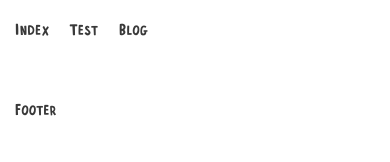
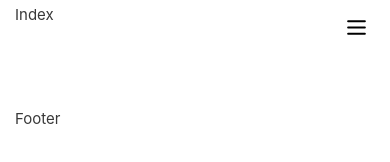
Before and after one commit to PK007PK/p46masterprojekt, a Gatsby site in the folder gatsby/: page / in a window 390 px wide. Built offline with nearby package versions, Linux system fonts and the light colour scheme; Gatsby itself is replaced by a stand-in of ours.

Commit message:
Mobile menu ready to styling customization

```diff
--- a/gatsby/package.json
+++ b/gatsby/package.json
@@ -23,6 +23,7 @@
     }
   },
   "dependencies": {
+    "@react-icons/all-files": "^4.1.0",
     "@sanity/block-content-to-react": "^2.0.7",
     "babel-plugin-styled-components": "^1.12.0",
     "cross-env": "^7.0.3",
--- a/gatsby/src/components/Navbar.js
+++ b/gatsby/src/components/Navbar.js
@@ -1,34 +1,129 @@
-import React from 'react';
+import React, { useState } from 'react';
 import { Link } from 'gatsby';
 import styled from 'styled-components';
-import { BootsContainer } from './BootsElements';
+import { HiOutlineMenu as Burger } from '@react-icons/all-files/hi/HiOutlineMenu';
+import { ImExit as Exit } from '@react-icons/all-files/im/ImExit';
+import { BootsColumn, BootsContainer, BootsRow } from './BootsElements';
 
 const NavStyle = styled.nav`
-  ul {
-    display: flex;
+  .logo {
+    margin: 1rem 0;
   }
 
-  li {
-    list-style: none;
-    margin-right: 20px;
+  .desktopMenuList {
+    display: none;
+    ${({ theme }) => theme.media.mdAbove} {
+      display: fiex;
+      justify-content: flex-end;
+    }
+
+    li {
+      margin-left: 30px;
+    }
+  }
+
+  .mobileButton {
+    z-index: 100;
+    display: flex;
+    justify-content: center;
+    align-items: center;
+    background-color: rgba(0, 0, 0, 0);
+    border: none;
+
+    ${({ theme }) => theme.media.mdAbove} {
+      display: none;
+    }
+
+    & > * {
+      width: 25px;
+      height: 25px;
+    }
+  }
+
+  .mobileMenu {
+    position: fixed;
+    top: 0;
+    left: 0;
+    width: 100vw;
+    height: 100vh;
+    z-index: 50;
+    background-color: black;
+    color: white;
+  }
+
+  .mobileMenuList {
+    margin-top: 100px;
+    text-align: center;
+
+    li {
+      margin-bottom: 1.5rem;
+    }
+
+    a {
+      color: white;
+    }
+  }
+
+  .menuColumn {
+    display: flex;
+    justify-content: flex-end;
+    align-items: center;
   }
 `;
 
+const menuData = [
+  { name: 'Pierwszy', link: '/test' },
+  { name: 'Drugi', link: '/blog/1' },
+];
+
+function MobileMenu() {
+  return (
+    <BootsContainer className="mobileMenu">
+      <BootsRow>
+        <BootsColumn>
+          <ul className="mobileMenuList">
+            {menuData.map((item) => (
+              <li>
+                <Link to={item.link}>{item.name}</Link>
+              </li>
+            ))}
+          </ul>
+        </BootsColumn>
+      </BootsRow>
+    </BootsContainer>
+  );
+}
+
 export default function Navbar() {
+  const [isOpen, setIsOpen] = useState(false);
+  const handleClick = () => setIsOpen((prevState) => !prevState);
   return (
     <NavStyle>
       <BootsContainer>
-        <ul>
-          <li>
-            <Link to="/">Index</Link>
-          </li>
-          <li>
-            <Link to="/test">Test</Link>
-          </li>
-          <li>
-            <Link to="/blog/1">Blog</Link>{' '}
-          </li>
-        </ul>
+        <BootsRow>
+          <BootsColumn xxs="9" md="3">
+            <Link to="/" className="logo">
+              Index
+            </Link>
+          </BootsColumn>
+          <BootsColumn xxs="3" md="9" className="menuColumn">
+            <ul className="desktopMenuList">
+              {menuData.map((item) => (
+                <li>
+                  <Link to={item.link}>{item.name}</Link>
+                </li>
+              ))}
+            </ul>
+            <button
+              type="button"
+              className="mobileButton"
+              onClick={handleClick}
+            >
+              {isOpen ? <Exit style={{ color: 'white' }} /> : <Burger />}
+            </button>
+            {isOpen && <MobileMenu />}
+          </BootsColumn>
+        </BootsRow>
       </BootsContainer>
     </NavStyle>
   );
--- a/gatsby/src/styles/Typography.js
+++ b/gatsby/src/styles/Typography.js
@@ -18,6 +18,7 @@ const Typography = createGlobalStyle`
 
   ul {
     padding: 0;
+    list-style-type: none;
   }
 
 
--- a/gatsby/src/styles/index.css
+++ b/gatsby/src/styles/index.css
@@ -1,12 +1,11 @@
-
-
 @font-face {
-    font-family: FrenchFries;
-    src: url(../assets/fonts/frenchfries.woff);
-    font-display: swap;
+  font-family: FrenchFries;
+  /* src: url(../assets/fonts/frenchfries.woff); */
+  font-display: swap;
 }
 
 html {
-    font-family: FrenchFries, -apple-system, BlinkMacSystemFont, 'Segoe UI', Roboto, Oxygen, Ubuntu, Cantarell, 'Open Sans', 'Helvetica Neue', sans-serif;
-    color: var(--black);
+  font-family: FrenchFries, -apple-system, BlinkMacSystemFont, "Segoe UI",
+    Roboto, Oxygen, Ubuntu, Cantarell, "Open Sans", "Helvetica Neue", sans-serif;
+  color: var(--black);
 }
```
Also changed, not shown: gatsby/src/assets/fonts/frenchfries.woff (deleted), 1 other file.
